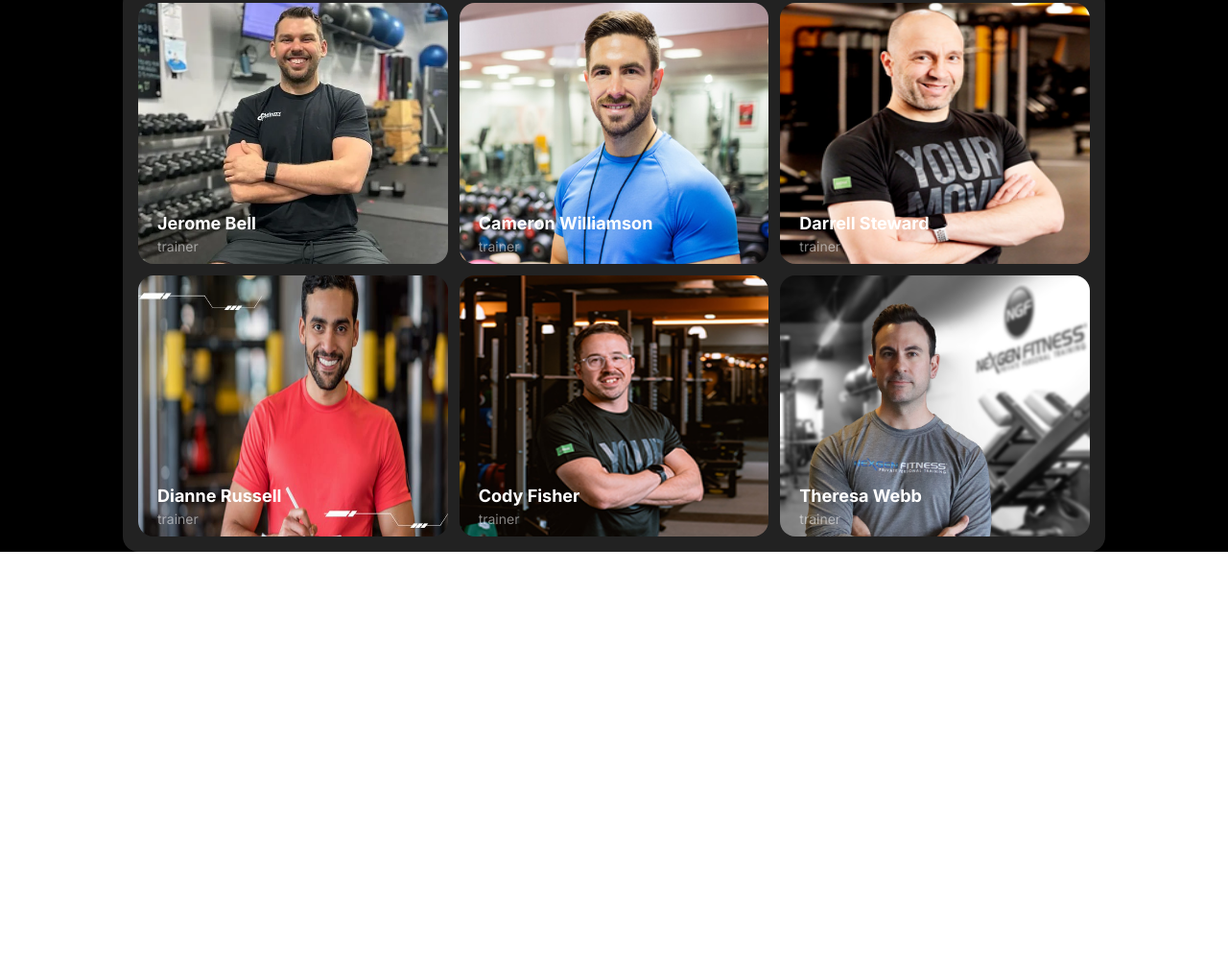
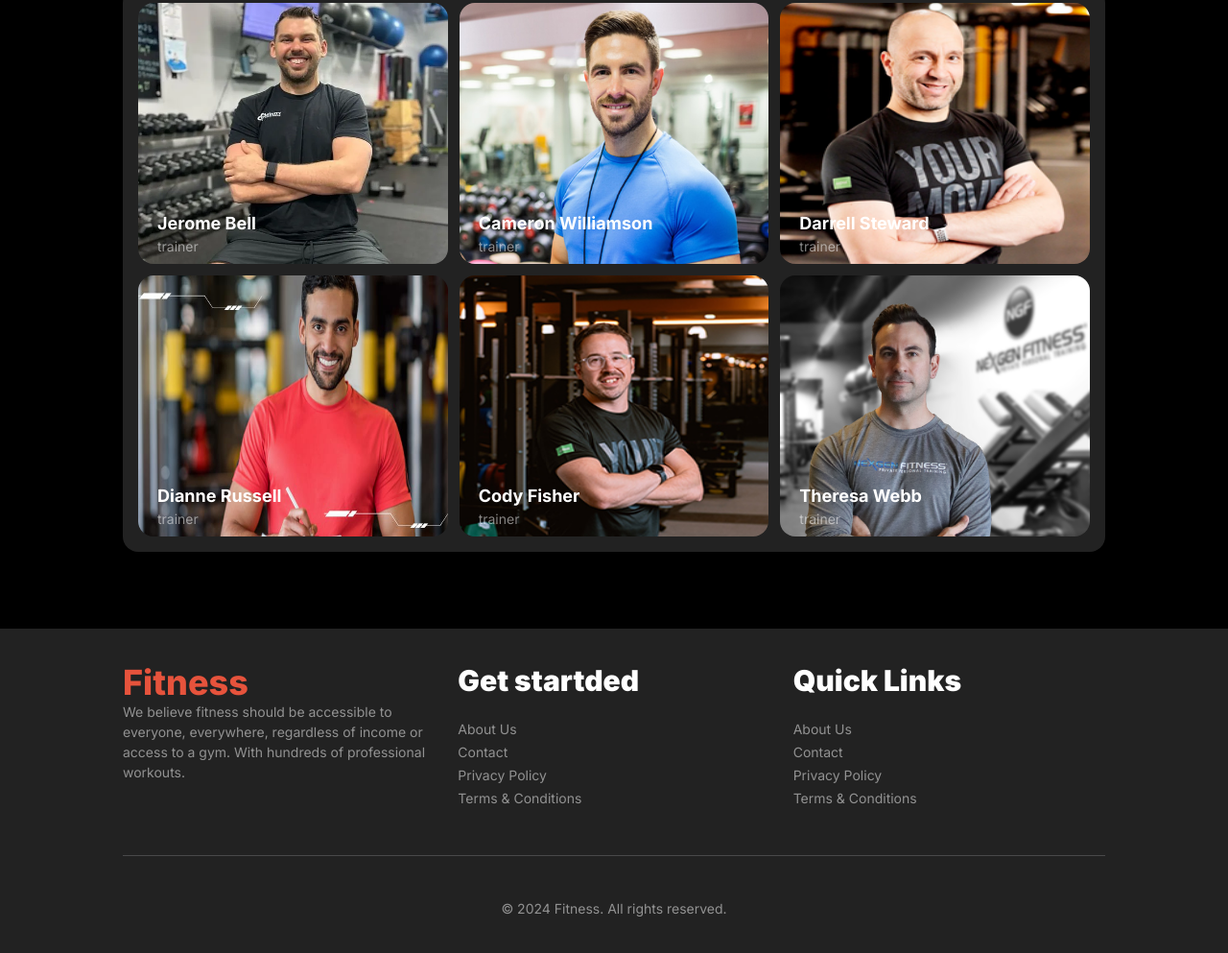
Before and after one commit to mahedee007/Gym-Website, a website built with Vite: page index.html in a window 1280 px wide. Shown: the part 3647-4640 px from the top of the page at 96% size. Before the commit the page ends 4222 px from the top, so only its background shows below. Built offline with nearby package versions, Linux system fonts and the light colour scheme.

Commit message:
final part done

```diff
--- a/index.html
+++ b/index.html
@@ -209,7 +209,7 @@
 
         <!-- Trainers
           -->
-        <section>
+        <section class="pb-20">
             <h2 class="font-black text-3xl mb-4 text-center pt-16 mx-auto">Meet Ou Team</h2>
             <p class=" text-[14px] opacity-[50%] text-center ">We believe fitness should be accessible to everyone, everywhere, regardless of income or access to a gym.</p>
 
@@ -259,5 +259,39 @@
             </div>
         </section>
     </main>
+
+
+    <footer class="bg-[#222]">
+            <div>
+                <div class="grid grid-cols-1 lg:grid-cols-3 w-4/5 mx-auto pt-9 gap-6">
+                    <div>
+                        <a href="" class="logo text-primary font-extrabold text-4xl">Fitness</a>
+                        <p class="text-[14px] opacity-[50%]">We believe fitness should be accessible to everyone, everywhere, regardless of income or access to a gym. With hundreds of professional workouts.</p>
+                    </div>
+                    <div>
+                        <h3 class="font-black text-3xl mb-5">Get startded</h3>
+                        <ul class="list-none">
+                            <li><a href="" class="text-[14px] opacity-[50%]" >About Us</a></li>
+                            <li><a href="" class="text-[14px] opacity-[50%]" >Contact</a></li>
+                            <li><a href="" class="text-[14px] opacity-[50%]" >Privacy Policy</a></li>
+                            <li><a href="" class="text-[14px] opacity-[50%]" >Terms & Conditions</a></li>
+                        </ul>
+                    </div>
+                    <div>
+                        <h3 class="font-black text-3xl mb-5">Quick Links</h3>
+                        <ul class="list-none">
+                            <li><a href="" class="text-[14px] opacity-[50%]" >About Us</a></li>
+                            <li><a href="" class="text-[14px] opacity-[50%]" >Contact</a></li>
+                            <li><a href="" class="text-[14px] opacity-[50%]" >Privacy Policy</a></li>
+                            <li><a href="" class="text-[14px] opacity-[50%]" >Terms & Conditions</a></li>
+                        </ul>
+                    </div>
+                </div>
+                <hr class="w-4/5 mx-auto opacity-[20%] mt-12 pb-11">
+                <div class="text-center text-[14px] opacity-[50%] pb-9" >
+                    &copy; 2024 Fitness. All rights reserved.
+
+            </div>
+    </footer>
 </body>
 </html>
```
